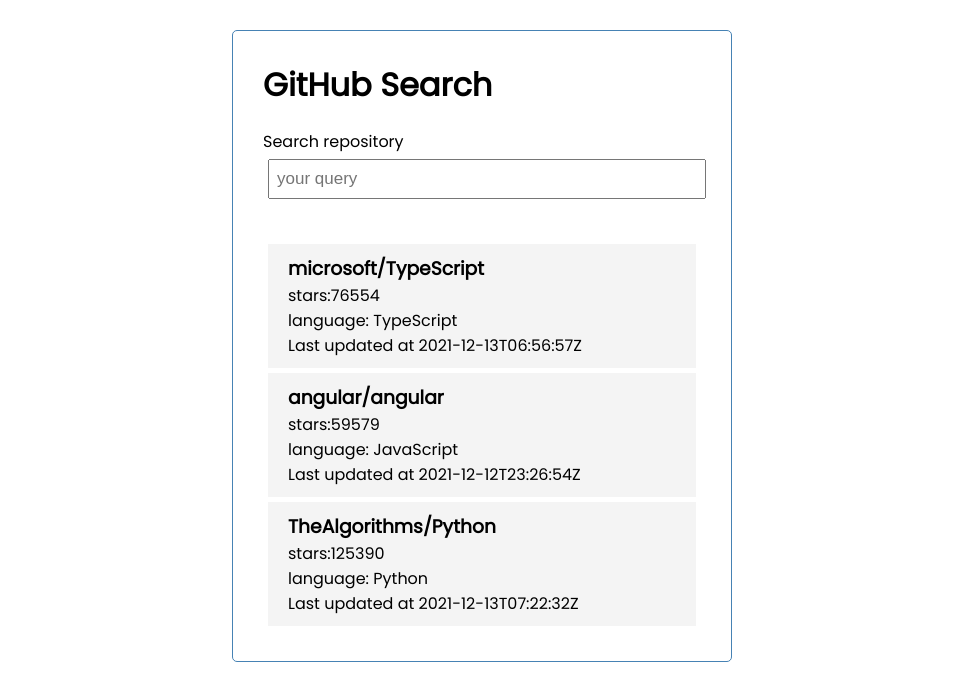
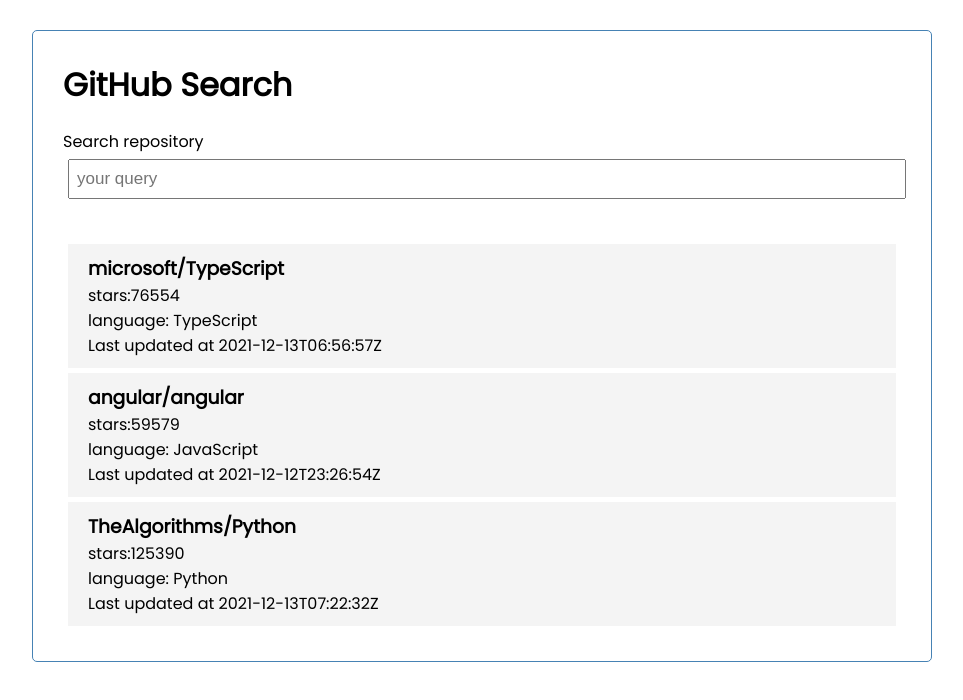
Before and after one commit to whisperworker/angular-github-search, an Angular app: page / in a window 1280 px wide. Shown: the top 700 px of the page, without its empty margins (158-1121 px from the left). Built offline with nearby package versions, Linux system fonts and the light colour scheme.

Commit message:
update app styles

```diff
--- a/src/styles.css
+++ b/src/styles.css
@@ -11,7 +11,7 @@
 }
 
 .container {
-  max-width: 500px;
+  max-width: 900px;
   margin: 30px auto;
   overflow: auto;
   min-height: 300px;
```
